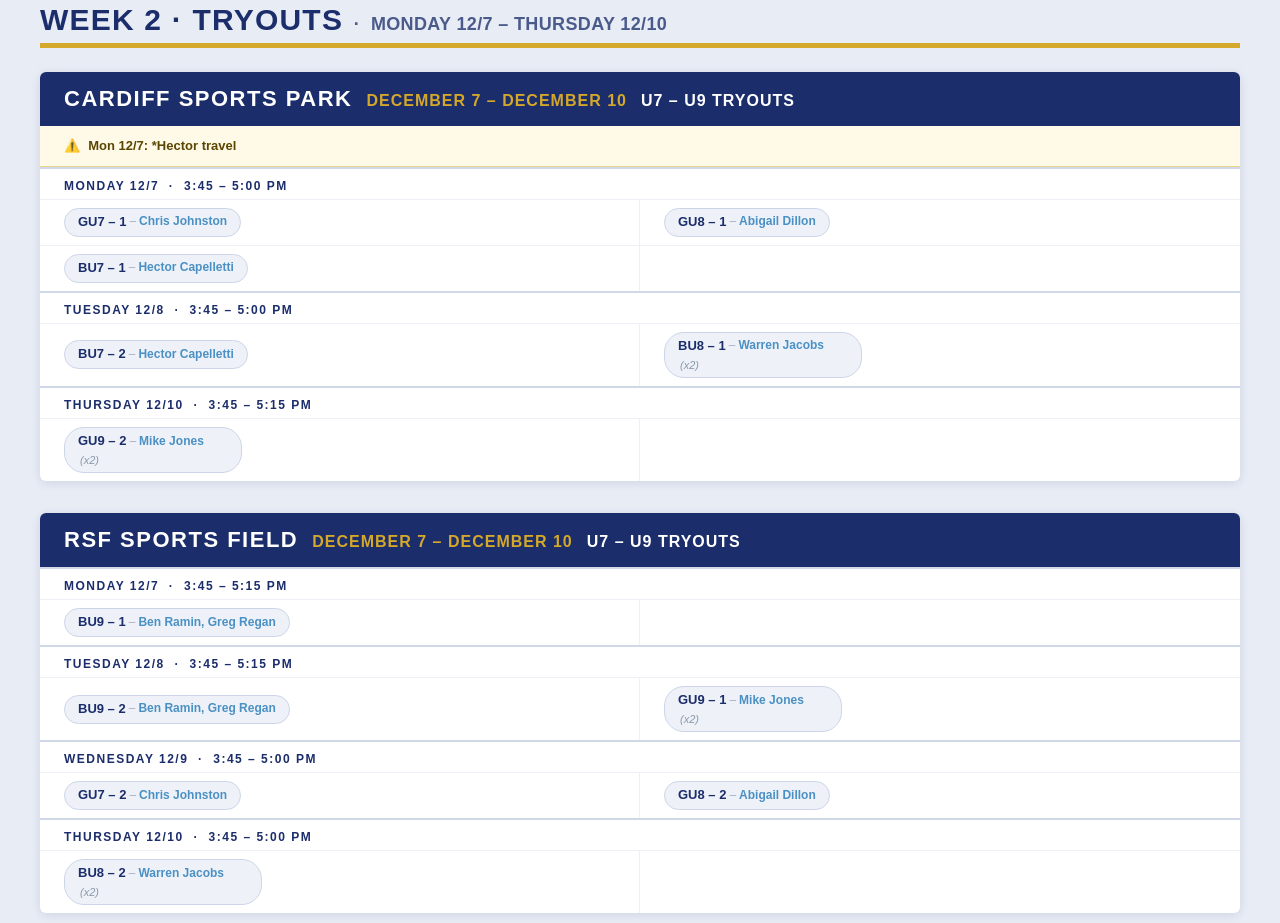
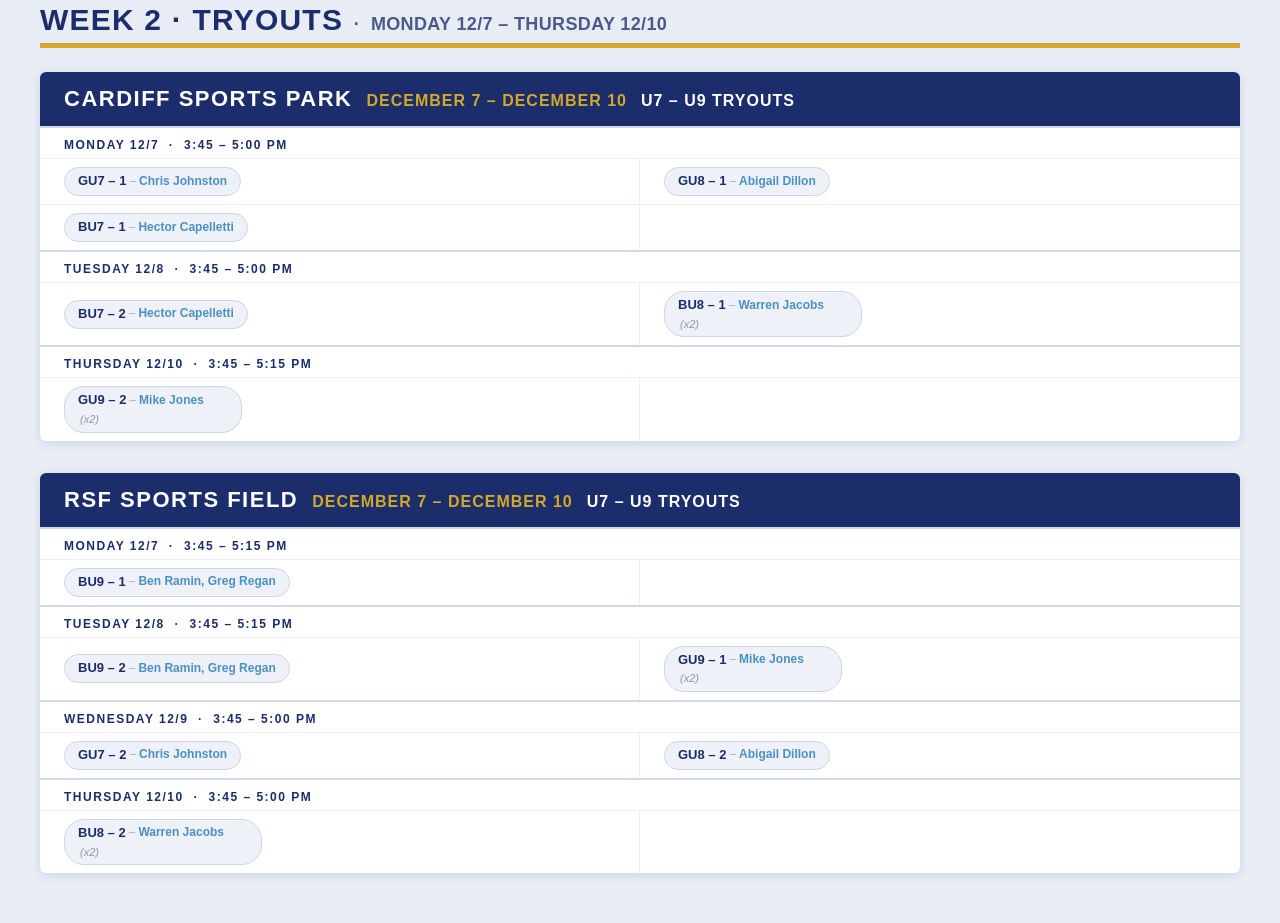
Before and after one commit to marktsi/sdsypracticeschedule, a plain HTML site: page index.html in a window 1280 px wide. Shown: the part 4560-5483 px from the top of the page. Drawn offline with Linux system fonts and the light colour scheme.

Commit message:
Remove Hector travel note from tryouts
Co-Authored-By: Claude Opus 5.5 <noreply@anthropic.com>
Claude-Session: https://claude.ai/code/session_01AECWj5LBZBNitDB5stuJwk

```diff
--- a/index.html
+++ b/index.html
@@ -360,7 +360,6 @@
     <span class="venue-date">December 7 – December 10</span>
     <span class="venue-days">U7 – U9 Tryouts</span>
   </div>
-  <div class="notice">⚠️ <strong>Mon 12/7: *Hector travel</strong></div>
   <div class="day-label">Monday 12/7 &nbsp;·&nbsp; 3:45 – 5:00 PM</div>
   <div class="team-row">
     <div class="team-cell"><div class="pill"><span class="pill-team">GU7 – 1</span><span class="pill-sep">–</span><span class="pill-coach">Chris Johnston</span></div></div>
```
